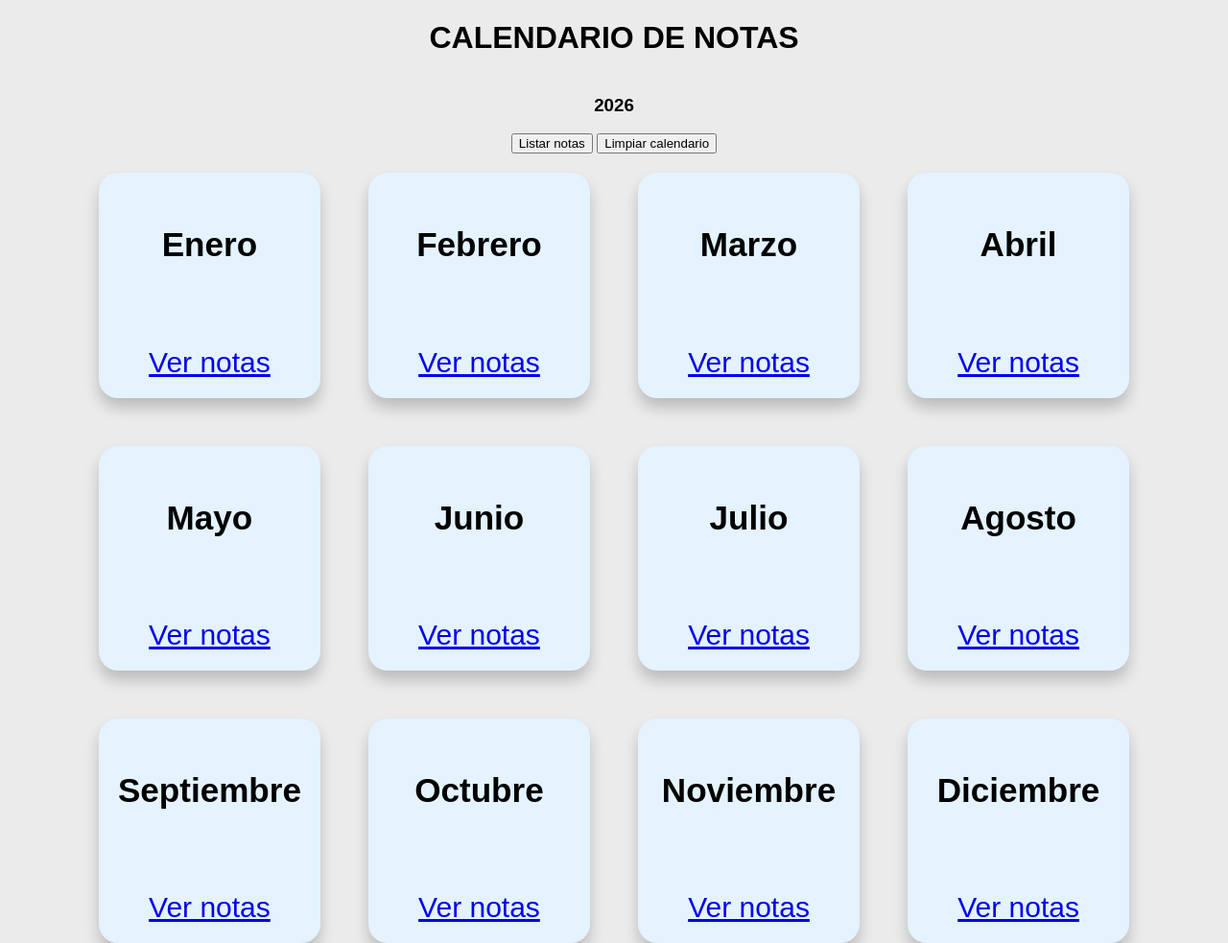
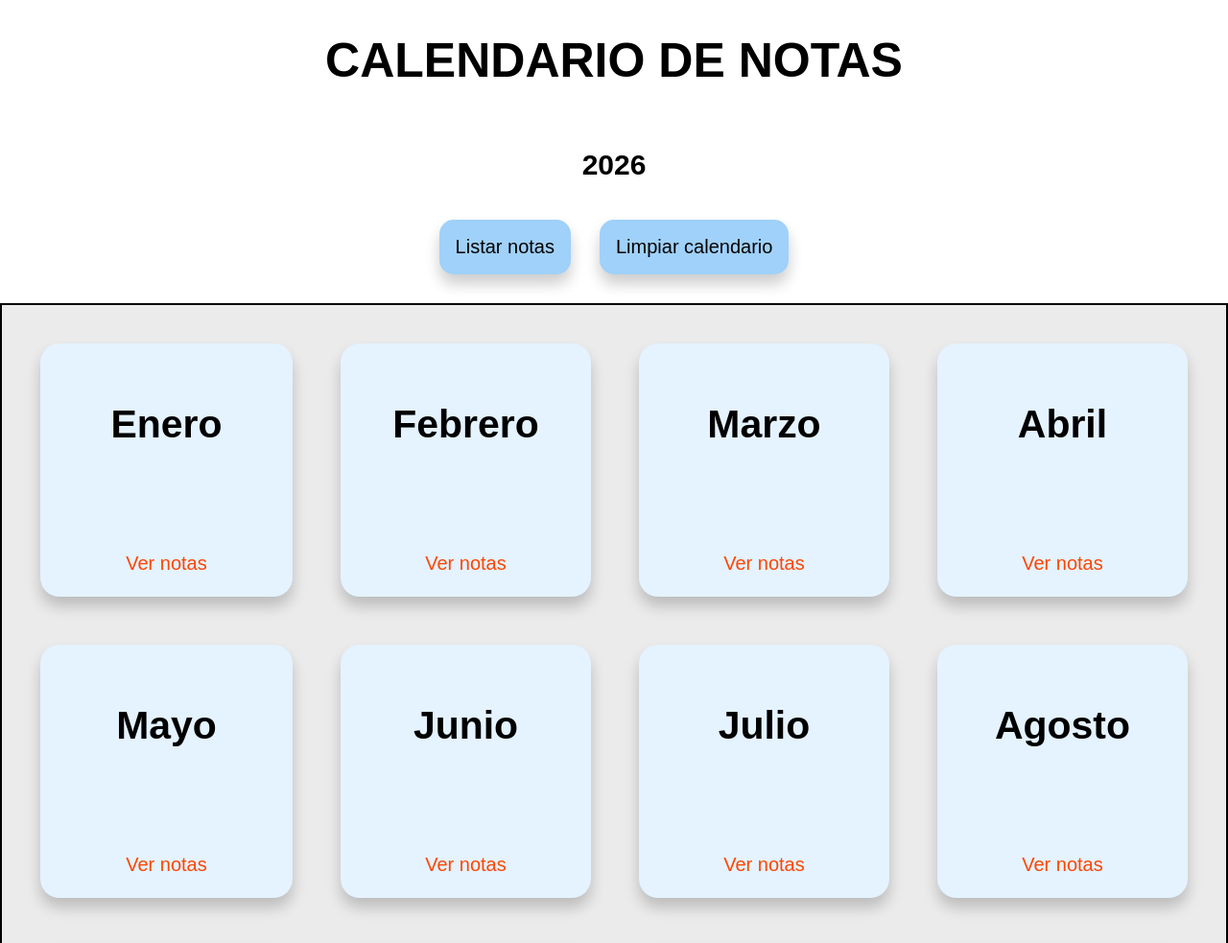
Before and after one commit to srojgam0907/pr_eval_calendario_notas, a plain HTML site: page index.html in a window 1280 px wide. Shown: the top 983 px of the page at 96% size. Drawn offline with Linux system fonts and the light colour scheme.

Commit message:
Estilo calendario version 2

```diff
--- a/css/stylesIndex.css
+++ b/css/stylesIndex.css
@@ -7,22 +7,54 @@ body {
     font-family: Arial, Helvetica, sans-serif;
     margin: 0;
     padding: 0;
-    background-color: rgb(235, 235, 235);
 }
-/*
+
 h1 {
     font-size: 50px;
     text-align: center;
 }
-*/
+
+#subtitulo{
+    font-size: 30px;
+    text-align: center;
+}
+
+.botones {
+    display: flex;
+    flex-direction: row;
+    gap: 10px;
+}
+
+.boton {
+    margin: 10px;
+    padding: 15px;
+    font-size: 20px;
+    border: 2px solid rgb(159, 209, 250);
+    border-radius: 15px;
+    background-color: rgb(159, 209, 250);
+    color: black;
+    box-shadow: 0 10px 15px rgba(0,0,0,0.2);
+}
+
+.boton:hover {
+    cursor: pointer;
+    transform: scale(1.05);
+    transition: 0.2s;
+    box-shadow: 0 20px 25px rgba(0,0,0,0.2);
+}
+
 #calendar {
     display: grid;
     grid-template-columns: repeat(4, 1fr);
     grid-template-rows: repeat(3, 1fr);
     gap: 10px;
     max-width: 100%;
-    margin: 0 auto;
-    font-size: 30px;
+    margin: 20px auto;
+    padding: 20px;
+    font-size: 35px;
+    border: 2px solid black;
+    border-radius: 15;
+    background-color: rgb(235, 235, 235);
 }
 
 .mes {
@@ -35,12 +67,27 @@ h1 {
     box-shadow: 0 10px 15px rgba(0,0,0,0.2);
 }
 
+.mes a {
+    text-decoration: none;
+    font-size: 20px;
+    color: orangered;
+}
+
 .mes:hover {
     background-color: rgb(159, 209, 250);
     cursor: pointer;
     transform: scale(1.05);
     transition: 0.2s;
     box-shadow: 0 20px 25px rgba(0,0,0,0.2);
+}
+
+.mes a:hover {
+    font-size: 30px;
+    cursor: pointer;
+}
+
+.mes a:visited {
+    color: brown;
 }
 
 .numeroNotas {
```
